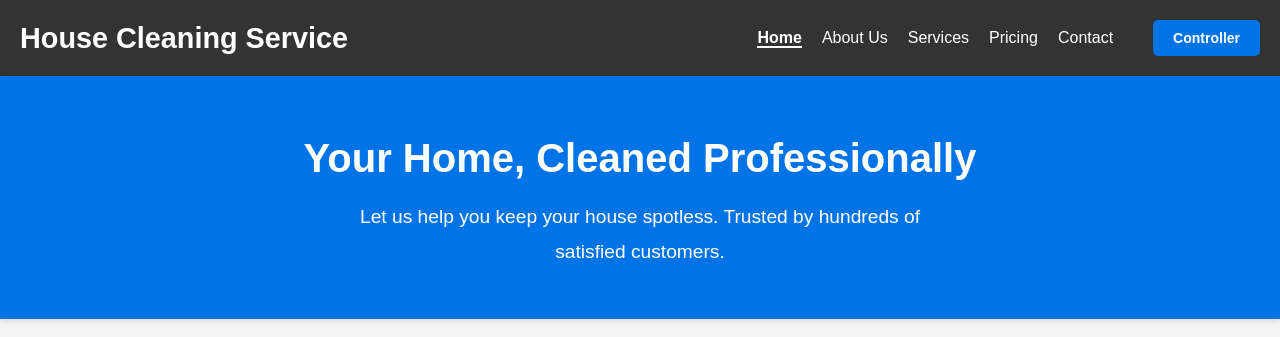
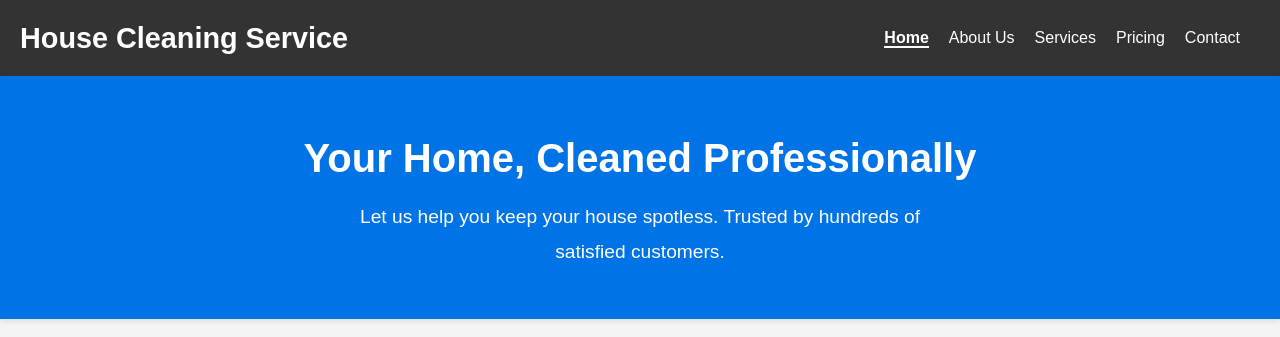
Before and after one commit to shengpeiyap/html_assignment.github.io, a plain HTML site: page index.html in a window 1280 px wide. Shown: the top 337 px of the page. Drawn offline with Linux system fonts and the light colour scheme.

Commit message:
Update index.html

```diff
--- a/index.html
+++ b/index.html
@@ -41,7 +41,7 @@
                         <li><a href="pricing.html">Pricing</a></li>
                         <li><a href="contact.html">Contact</a></li>
                     </ul>
-                    <button class="controller-button" id="controller-btn">Controller</button>
+                    <div class="css-icon" id="css-icon" aria-label="Controller"></div>
                 </nav>
             </header>
             <!-- Hero Section -->
```
